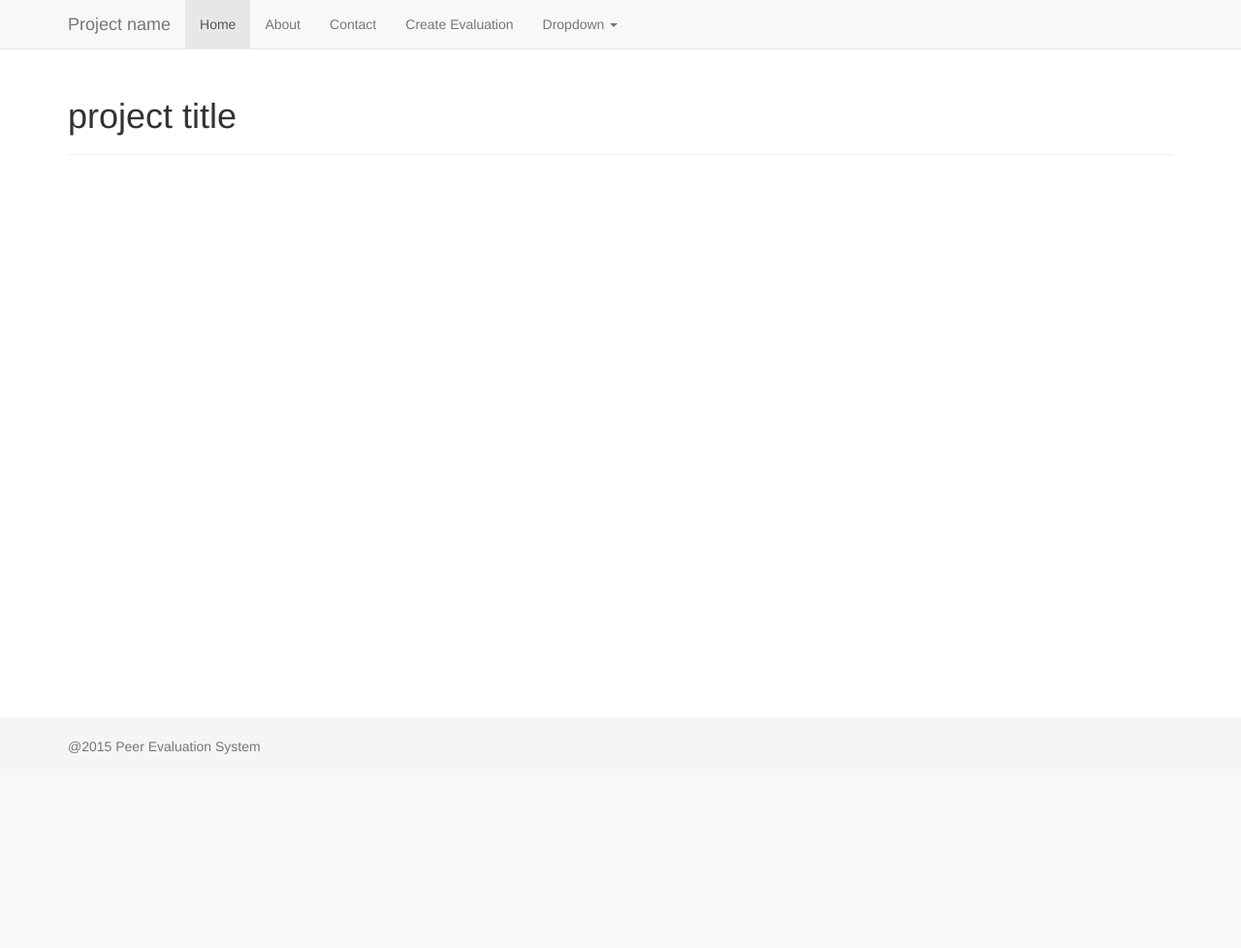
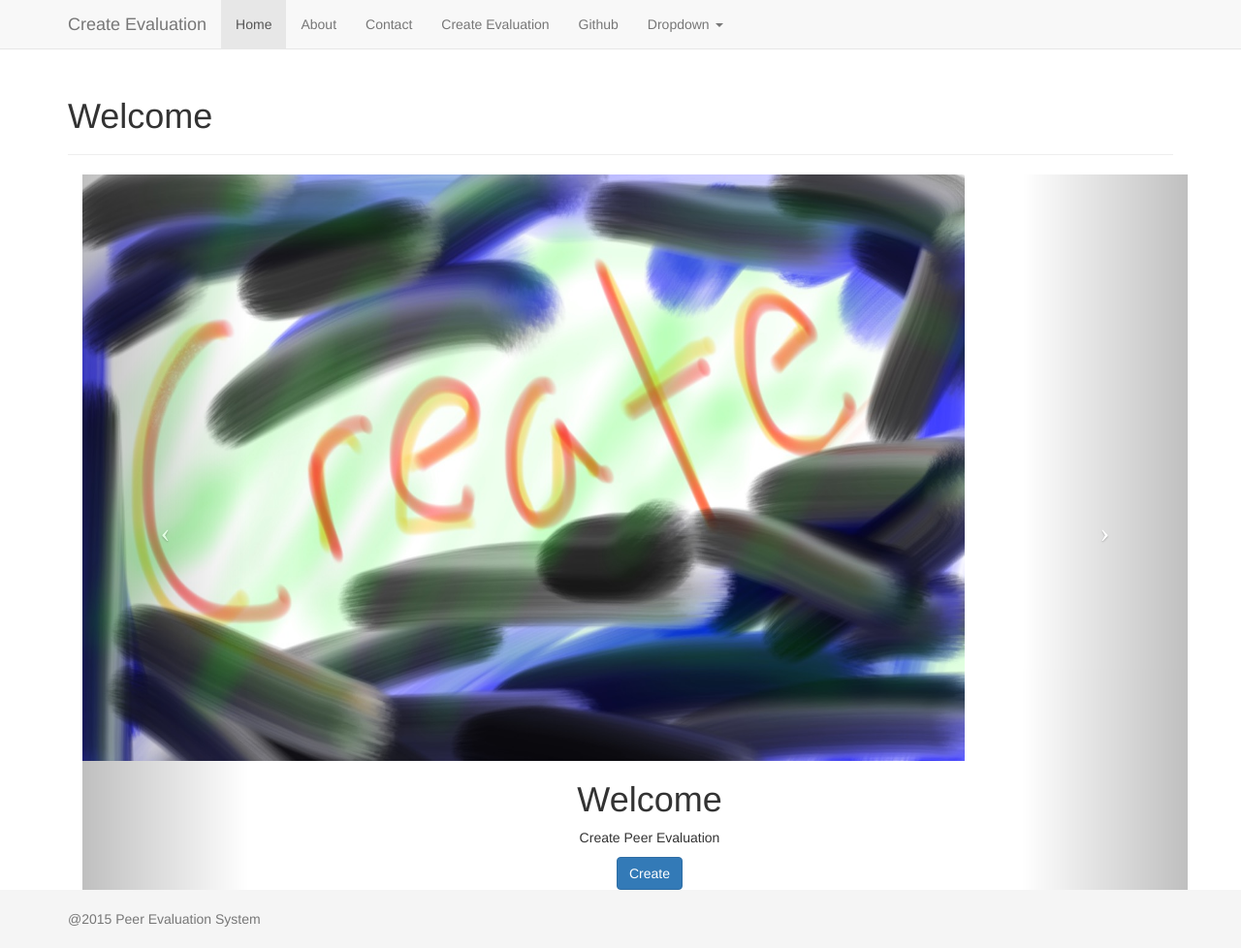
Before and after one commit to EduardoIniguez/CS399-final, a Python web app: template cs399-final/templates/index.html in a window 1280 px wide. Shown: the whole page at 97% size. Before the commit the page ends 778 px from the top, so only its background shows below. Run offline with Jinja, Linux system fonts and the light colour scheme; the template is opened without the code that fills it, so the values that code supplies are empty; some libraries are stand-ins or nearby versions.

Commit message:
updated the home page

```diff
--- a/cs399-final/app.yaml
+++ b/cs399-final/app.yaml
@@ -30,7 +30,6 @@ handlers:
   static_files: favicon.ico
   upload: favicon\.ico
 
-
 - url: .*
   script: main.app
 
--- a/cs399-final/main.py
+++ b/cs399-final/main.py
@@ -35,6 +35,7 @@ class CreateEvaluation(webapp2.RequestHandler):
         template = env.get_template('createEval.html')
         self.response.write(template.render())
 
+
 app = webapp2.WSGIApplication([
     ('/', SplashPage),
     ('/index.html', Home),
--- a/cs399-final/templates/base.html
+++ b/cs399-final/templates/base.html
@@ -43,7 +43,7 @@
             <span class="icon-bar"></span>
             <span class="icon-bar"></span>
           </button>
-          <a class="navbar-brand" href="#">Project name</a>
+          <a class="navbar-brand" href="#">Create Evaluation</a>
         </div>
         <div id="navbar" class="collapse navbar-collapse">
           <ul class="nav navbar-nav">
@@ -51,10 +51,11 @@
             <li><a href="#about">About</a></li>
             <li><a href="#contact">Contact</a></li>
             <li><a href= "createEval.html" >Create Evaluation</a></li>
+            <li><a href="https://github.com/EduardoIniguez/CS399-final">Github</a></li>
             <li class="dropdown">
               <a href="#" class="dropdown-toggle" data-toggle="dropdown" role="button" aria-expanded="false">Dropdown <span class="caret"></span></a>
               <ul class="dropdown-menu" role="menu">
-                <li><a href="#">Action</a></li>
+                <li><a href="https://github.com/EduardoIniguez/CS399-final">Github</a></li>
                 <li><a href="#">Another action</a></li>
                 <li><a href="#">Something else here</a></li>
                 <li class="divider"></li>
--- a/cs399-final/templates/index.html
+++ b/cs399-final/templates/index.html
@@ -5,10 +5,77 @@ Home
 {% endblock title %}
 
 {% block pageHeader %}
-project title
+Welcome
 {% endblock %}
 
 {% block content %}
+ <div class="container">
+        <div class="row">
+            <div class="box">
+                <div class="col-lg-12 text-center">
+                    <div id="carousel-example-generic" class="carousel slide">
+                        <!-- Indicators -->
+                        <ol class="carousel-indicators hidden-xs">
+                            <li data-target="#carousel-example-generic" data-slide-to="0" class="active"></li>
+                            <li data-target="#carousel-example-generic" data-slide-to="1"></li>
+                            <li data-target="#carousel-example-generic" data-slide-to="2"></li>
+                        </ol>
+
+                        <!-- Wrapper for slides -->
+                        <div class="carousel-inner">
+								<div class="item active ">
+									<img class="img-responsive img-full" src="img/slide-1.jpg" alt="" style="width: 910px; height: 605px; position: relative;">
+									<div class="container slidestyleone">
+										<h1>Welcome</h1>
+										<p>Create Peer Evaluation</p>
+										<a href="createEval.html" class="btn btn-primary">Create</a>
+									</div>
+								</div>
+                            <div class="item">
+                                <img class="img-responsive img-full" src="templates/img/slide-1.jpg" alt="" style="width: 910px; height: 605px">
+								<div class="container slidestyletwo">
+										<h1>Welcome</h1>
+										<p>Create Peer Evaluation</p>
+										<a href="createEval.html" class="btn btn-primary">Create</a>
+									</div>
+                            </div>
+                            <div class="item">
+                                <img class="img-responsive img-full" src="templates/img/slide-1.jpg" alt="" style="width: 910px; height: 605px">
+								<div class="container slidestylethree">
+										<h1>Welcome</h1>
+										<p>Create Peer Evaluation</p>
+										<a href="createEval.html" class="btn btn-primary">Create</a>
+								</div>
 
 
+                            </div>
+                        </div>
+
+                        <!-- Controls -->
+                        <a class="left carousel-control" href="#carousel-example-generic" data-slide="prev">
+                            <span class="icon-prev"></span>
+                        </a>
+                        <a class="right carousel-control" href="#carousel-example-generic" data-slide="next">
+                            <span class="icon-next"></span>
+                        </a>
+                    </div>
+                </div>
+            </div>
+        </div>
+    </div>
+    <!-- /.container -->
+
+    <!-- jQuery -->
+    <script src="\static\js\jquery.js"></script>
+
+    <!-- Bootstrap Core JavaScript -->
+    <script src="\static\js\bootstrap.min.js"></script>
+
+     <!-- Script to Activate the Carousel -->
+    <script>
+    $('.carousel').carousel({
+        interval: 5000 //changes the speed
+    })
+    </script>
+
 {% endblock %}
```
Also changed, not shown: cs399-final/static/img/slide-1.jpg (added), cs399-final/templates/img/slide-1.jpg (added).
